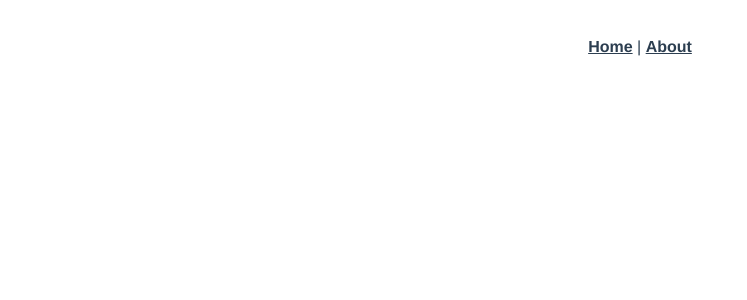
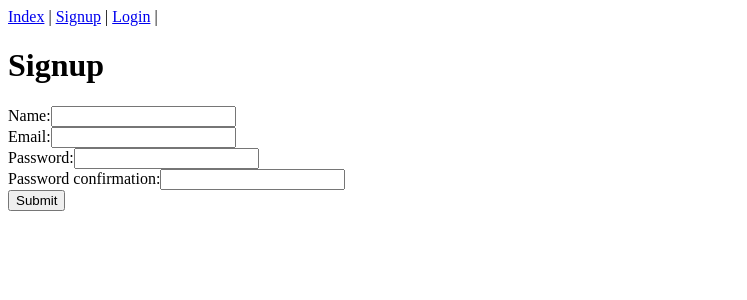
Before and after one commit to elizabethcruz8/Capstone, a Vue app: page /Signup in a window 1280 px wide. Shown: the top 300 px of the page, without its empty margins (0-747 px from the left). Built offline with nearby package versions, Linux system fonts and the light colour scheme.

Commit message:
initial commit

```diff
--- a/package.json
+++ b/package.json
@@ -7,6 +7,7 @@
     "build": "vue-cli-service build"
   },
   "dependencies": {
+    "axios": "^0.18.0",
     "core-js": "^2.6.5",
     "vue": "^2.6.10",
     "vue-router": "^3.0.3"
--- a/src/App.vue
+++ b/src/App.vue
@@ -1,31 +1,11 @@
 <template>
   <div id="app">
     <div id="nav">
-      <router-link to="/">Home</router-link> |
-      <router-link to="/about">About</router-link>
+      <router-link to="/">Index</router-link> | <router-link to="/Signup">Signup</router-link> |
+      <router-link to="/Login">Login</router-link> |
     </div>
-    <router-view/>
+    <router-view />
   </div>
 </template>
 
-<style>
-#app {
-  font-family: 'Avenir', Helvetica, Arial, sans-serif;
-  -webkit-font-smoothing: antialiased;
-  -moz-osx-font-smoothing: grayscale;
-  text-align: center;
-  color: #2c3e50;
-}
-#nav {
-  padding: 30px;
-}
-
-#nav a {
-  font-weight: bold;
-  color: #2c3e50;
-}
-
-#nav a.router-link-exact-active {
-  color: #42b983;
-}
-</style>
+<style></style>
--- a/src/main.js
+++ b/src/main.js
@@ -1,10 +1,18 @@
-import Vue from 'vue'
-import App from './App.vue'
-import router from './router'
+import Vue from "vue";
+import App from "./App.vue";
+import router from "./router";
+import axios from "axios";
 
-Vue.config.productionTip = false
+axios.defaults.baseURL = process.env.NODE_ENV === "development" ? "http://localhost:3000" : "/";
+
+var jwt = localStorage.getItem("jwt");
+if (jwt) {
+  axios.defaults.headers.common["Authorization"] = "Bearer " + jwt;
+}
+
+Vue.config.productionTip = false;
 
 new Vue({
   router,
   render: h => h(App)
-}).$mount('#app')
+}).$mount("#app");
--- a/src/router.js
+++ b/src/router.js
@@ -1,25 +1,31 @@
-import Vue from 'vue'
-import Router from 'vue-router'
-import Home from './views/Home.vue'
+import Vue from "vue";
+import Router from "vue-router";
+import Index from "./views/Index.vue";
+import Signup from "./views/Signup.vue";
+import Login from "./views/Login.vue";
 
-Vue.use(Router)
+Vue.use(Router);
 
 export default new Router({
-  mode: 'history',
+  mode: "history",
   base: process.env.BASE_URL,
   routes: [
     {
-      path: '/',
-      name: 'home',
-      component: Home
+      path: "/",
+      name: "index",
+      component: Index
     },
+
     {
-      path: '/about',
-      name: 'about',
-      // route level code-splitting
-      // this generates a separate chunk (about.[hash].js) for this route
-      // which is lazy-loaded when the route is visited.
-      component: () => import(/* webpackChunkName: "about" */ './views/About.vue')
+      path: "/Signup",
+      name: "signup",
+      component: Signup
+    },
+
+    {
+      path: "/Login",
+      name: "Login",
+      component: Login
     }
   ]
-})
+});
--- a/src/views/Home.vue
+++ /dev/null
@@ -1,18 +0,0 @@
-<template>
-  <div class="home">
-    <img alt="Vue logo" src="../assets/logo.png">
-    <HelloWorld msg="Welcome to Your Vue.js App"/>
-  </div>
-</template>
-
-<script>
-// @ is an alias to /src
-import HelloWorld from '@/components/HelloWorld.vue'
-
-export default {
-  name: 'home',
-  components: {
-    HelloWorld
-  }
-}
-</script>
--- /dev/null
+++ b/src/views/Index.vue
@@ -0,0 +1,37 @@
+<template>
+  <div class="container">
+    <h1>User info</h1>
+    <p>{{ user.first_name }}</p>
+    <h1>Followers</h1>
+    <div v-for="follower in user.followers">
+      {{ follower }}
+    </div>
+
+    <h1>All Relationships</h1>
+    <div v-for="relationship in relationships">
+      <h2>Id: {{ relationship.follower.id }}</h2>
+      <h2>First Name: {{ relationship.follower.first_name }}</h2>
+      <h2>Last Name: {{ relationship.follower.last_name }}</h2>
+    </div>
+  </div>
+</template>
+
+<script>
+import axios from "axios";
+
+export default {
+  data: function() {
+    return {
+      relationships: [],
+      user: {}
+    };
+  },
+  created: function() {
+    axios.get("/api/users/current_user").then(response => {
+      console.log("created", response.data);
+      this.user = response.data;
+    });
+  },
+  methods: {}
+};
+</script>
--- /dev/null
+++ b/src/views/Login.vue
@@ -0,0 +1,55 @@
+<template>
+  <div class="login">
+    <div class="container">
+      <form v-on:submit.prevent="submit()">
+        <h1>Login</h1>
+        <ul>
+          <li class="text-danger" v-for="error in errors">{{ error }}</li>
+        </ul>
+        <div class="form-group">
+          <label>Email:</label>
+          <input type="email" class="form-control" v-model="email" />
+        </div>
+        <div class="form-group">
+          <label>Password:</label>
+          <input type="password" class="form-control" v-model="password" />
+        </div>
+        <input type="submit" class="btn btn-primary" value="Submit" />
+      </form>
+    </div>
+  </div>
+</template>
+
+<script>
+import axios from "axios";
+
+export default {
+  data: function() {
+    return {
+      email: "",
+      password: "",
+      errors: []
+    };
+  },
+  methods: {
+    submit: function() {
+      var params = {
+        email: this.email,
+        password: this.password
+      };
+      axios
+        .post("/api/sessions", params)
+        .then(response => {
+          axios.defaults.headers.common["Authorization"] = "Bearer " + response.data.jwt;
+          localStorage.setItem("jwt", response.data.jwt);
+          this.$router.push("/");
+        })
+        .catch(error => {
+          this.errors = ["Invalid email or password."];
+          this.email = "";
+          this.password = "";
+        });
+    }
+  }
+};
+</script>
--- /dev/null
+++ b/src/views/Signup.vue
@@ -0,0 +1,63 @@
+<template>
+  <div class="signup">
+    <div class="container">
+      <form v-on:submit.prevent="submit()">
+        <h1>Signup</h1>
+        <ul>
+          <li class="text-danger" v-for="error in errors">{{ error }}</li>
+        </ul>
+        <div class="form-group">
+          <label>Name:</label>
+          <input type="text" class="form-control" v-model="name" />
+        </div>
+        <div class="form-group">
+          <label>Email:</label>
+          <input type="email" class="form-control" v-model="email" />
+        </div>
+        <div class="form-group">
+          <label>Password:</label>
+          <input type="password" class="form-control" v-model="password" />
+        </div>
+        <div class="form-group">
+          <label>Password confirmation:</label>
+          <input type="password" class="form-control" v-model="passwordConfirmation" />
+        </div>
+        <input type="submit" class="btn btn-primary" value="Submit" />
+      </form>
+    </div>
+  </div>
+</template>
+
+<script>
+import axios from "axios";
+
+export default {
+  data: function() {
+    return {
+      name: "",
+      email: "",
+      password: "",
+      passwordConfirmation: "",
+      errors: []
+    };
+  },
+  methods: {
+    submit: function() {
+      var params = {
+        name: this.name,
+        email: this.email,
+        password: this.password,
+        password_confirmation: this.passwordConfirmation
+      };
+      axios
+        .post("/api/users", params)
+        .then(response => {
+          this.$router.push("/login");
+        })
+        .catch(error => {
+          this.errors = error.response.data.errors;
+        });
+    }
+  }
+};
+</script>
```
Also changed, not shown: 1 other file (tests, documents, lock files or other folders).
